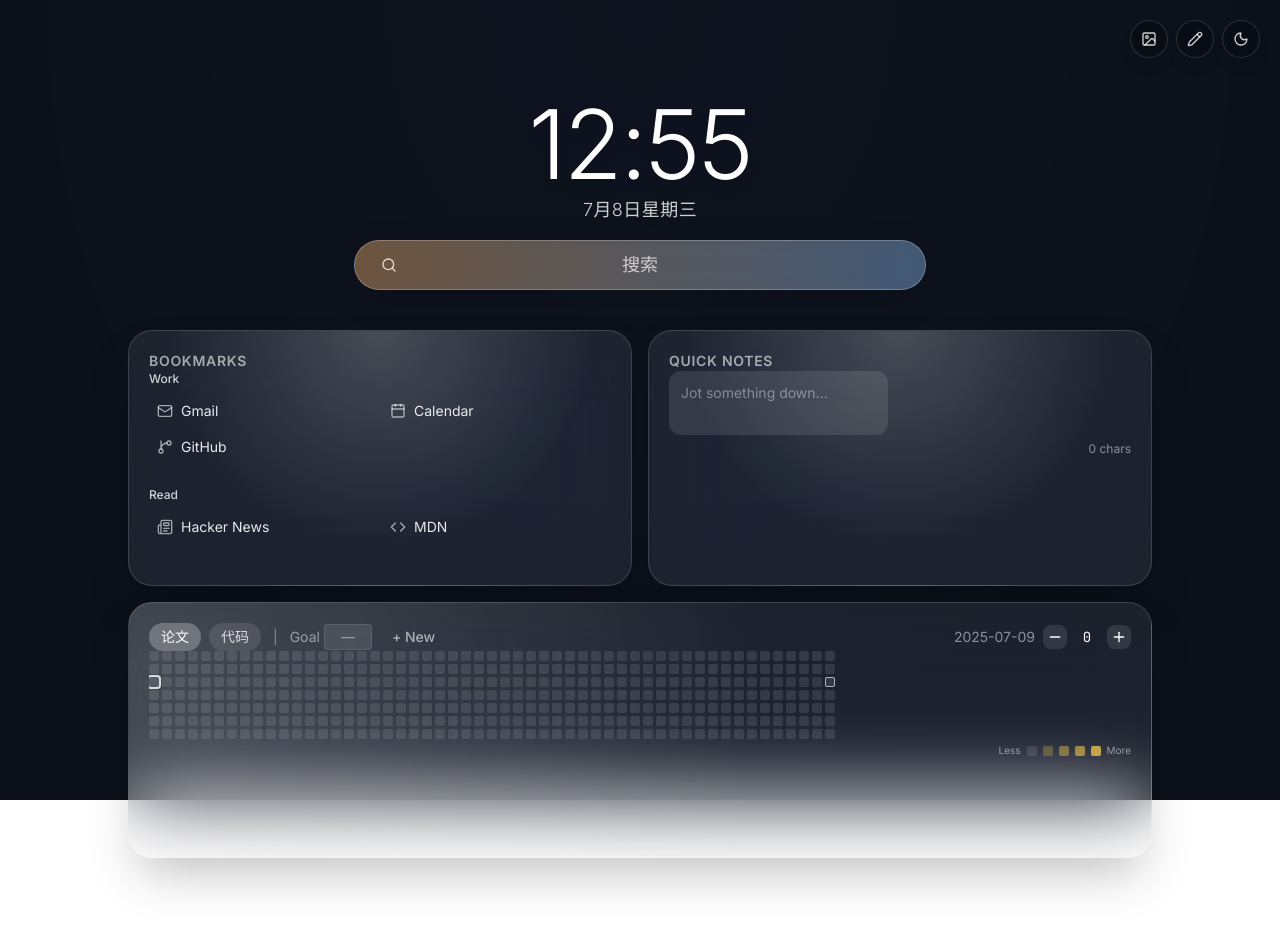
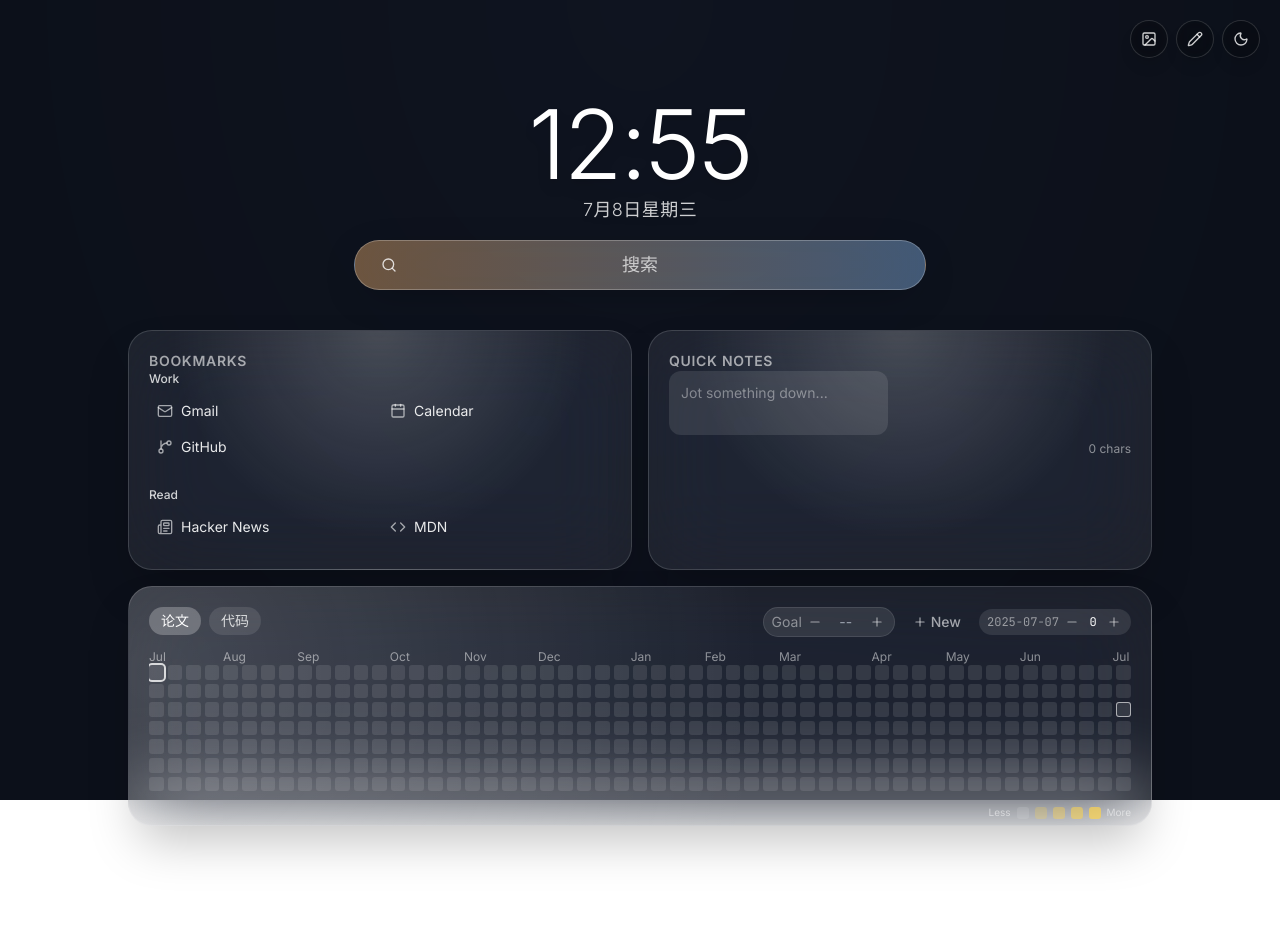
Before and after one commit to Yang-Yiming/tabstart, a React (Vite) app: page / in a window 1280 px wide. Both pictures are taken after a click on the button 154 px from the left and 682 px from the top of the page. Shown: the top 930 px of the page. Built offline with nearby package versions, Linux system fonts and the light colour scheme.

Commit message:
Improve heatmap widget layout

```diff
--- a/src/components/Dashboard.tsx
+++ b/src/components/Dashboard.tsx
@@ -16,6 +16,7 @@ const ResponsiveGridLayout = WidthProvider(Responsive)
 const BREAKPOINTS = { lg: 960, md: 640, sm: 0 }
 const COLS = { lg: 4, md: 2, sm: 1 }
 const LAYOUT_KEY = 'homepage-widget-layouts-v1'
+const GRID_ROW_HEIGHT = 112
 
 const DEFAULT_LAYOUTS: Layouts = {
   lg: [
@@ -190,7 +191,7 @@ export function Dashboard({ isEditing }: Props) {
         layouts={normalizedLayouts}
         breakpoints={BREAKPOINTS}
         cols={COLS}
-        rowHeight={120}
+        rowHeight={GRID_ROW_HEIGHT}
         margin={[16, 16]}
         containerPadding={[0, 0]}
         isDraggable={isEditing}
--- a/src/widgets/HeatmapWidget.tsx
+++ b/src/widgets/HeatmapWidget.tsx
@@ -1,4 +1,5 @@
 import { useMemo, useState } from 'react'
+import type { CSSProperties } from 'react'
 import { Minus, Plus } from 'lucide-react'
 import { WidgetCard } from '../components/WidgetCard'
 import { useLocalStorage } from '../hooks/useLocalStorage'
@@ -127,9 +128,10 @@ export function HeatmapWidget() {
   }
 
   return (
-    <WidgetCard className="flex h-full flex-col gap-4">
-        <div className="flex flex-wrap items-center justify-between gap-3">
-        <div className="flex items-center gap-2">
+    <WidgetCard className="h-full p-4">
+      <div className="flex h-full flex-col gap-3">
+        <div className="flex flex-wrap items-start justify-between gap-3">
+          <div className="flex flex-wrap items-center gap-2">
             {store.topics.map((topic) => (
               <button
                 key={topic}
@@ -149,73 +151,100 @@ export function HeatmapWidget() {
                 {topic}
               </button>
             ))}
-          <span className="mx-1 text-sm text-white/40">|</span>
-          <div className="flex items-center gap-1 text-sm">
-            <span className="text-white/50">Goal</span>
+          </div>
+
+          <div className="flex flex-wrap items-center justify-end gap-2 text-sm">
+            <div className="flex items-center gap-1 rounded-full border border-white/10 bg-white/10 px-2 py-1 text-white/70">
+              <span className="text-white/45">Goal</span>
+              <button
+                type="button"
+                onClick={() => setGoal(goal - 1)}
+                className="rounded-full p-0.5 text-white/55 transition hover:bg-white/15 hover:text-white"
+                aria-label="Decrease goal"
+                title="Decrease goal"
+              >
+                <Minus className="h-3.5 w-3.5" />
+              </button>
               <input
                 type="number"
                 min={0}
                 value={goal || ''}
-              placeholder="—"
+                placeholder="--"
                 onChange={(e) => setGoal(Number(e.target.value) || 0)}
-              className="w-12 rounded border border-white/10 bg-white/10 px-1 py-0.5 text-center text-sm text-white outline-none transition focus:border-white/30 [appearance:textfield] [&::-webkit-inner-spin-button]:appearance-none [&::-webkit-outer-spin-button]:appearance-none"
+                className="w-9 bg-transparent px-0.5 text-center text-sm text-white outline-none [appearance:textfield] [&::-webkit-inner-spin-button]:appearance-none [&::-webkit-outer-spin-button]:appearance-none"
               />
+              <button
+                type="button"
+                onClick={() => setGoal(goal + 1)}
+                className="rounded-full p-0.5 text-white/55 transition hover:bg-white/15 hover:text-white"
+                aria-label="Increase goal"
+                title="Increase goal"
+              >
+                <Plus className="h-3.5 w-3.5" />
+              </button>
+            </div>
             {goal > 0 && (
-              <span className={goalMet ? 'text-emerald-300' : 'text-amber-300'}>
-                ({total}/{goal})
+              <span
+                className={[
+                  'rounded-full px-2.5 py-1 font-medium',
+                  goalMet ? 'bg-emerald-400/15 text-emerald-200' : 'bg-amber-300/15 text-amber-200',
+                ].join(' ')}
+              >
+                {total}/{goal}
               </span>
             )}
-          </div>
             <button
               type="button"
               onClick={addTopic}
-            className="rounded-full px-3 py-1 text-sm font-medium text-white/60 transition hover:bg-white/10"
+              className="flex items-center gap-1 rounded-full px-2.5 py-1 font-medium text-white/60 transition hover:bg-white/10 hover:text-white"
             >
-            + New
+              <Plus className="h-3.5 w-3.5" />
+              New
             </button>
-        </div>
-
             {selected && (
-          <div className="flex items-center gap-2">
-            <span className="text-sm text-white/50">{formatKey(selected)}</span>
+              <div className="flex items-center gap-1 rounded-full bg-white/10 px-2 py-1">
+                <span className="font-mono text-xs text-white/50">{formatKey(selected)}</span>
                 <button
                   type="button"
                   onClick={() => selected && setValue(selected, -1)}
-              className="rounded-lg bg-white/10 p-1 text-white transition hover:bg-white/20"
+                  className="rounded-full p-0.5 text-white/55 transition hover:bg-white/15 hover:text-white"
+                  aria-label="Decrease selected day"
+                  title="Decrease selected day"
                 >
-              <Minus className="h-4 w-4" />
+                  <Minus className="h-3.5 w-3.5" />
                 </button>
-            <span className="min-w-[1.5rem] text-center font-mono text-sm text-white">
-              {selectedValue}
-            </span>
+                <span className="min-w-4 text-center font-mono text-xs text-white">{selectedValue}</span>
                 <button
                   type="button"
                   onClick={() => selected && setValue(selected, 1)}
-              className="rounded-lg bg-white/10 p-1 text-white transition hover:bg-white/20"
+                  className="rounded-full p-0.5 text-white/55 transition hover:bg-white/15 hover:text-white"
+                  aria-label="Increase selected day"
+                  title="Increase selected day"
                 >
-              <Plus className="h-4 w-4" />
+                  <Plus className="h-3.5 w-3.5" />
                 </button>
               </div>
             )}
           </div>
+        </div>
 
-      <div className="flex gap-2 overflow-x-auto pb-1">
-        <div className="relative">
-          <div className="pointer-events-none absolute -top-5 left-0 flex h-4 w-full">
+        <div className="min-w-0 flex-1 overflow-x-auto pb-0.5">
+          <div className="min-w-[680px]">
+            <div className="relative h-4">
               {monthLabels.map(({ weekIdx, label }) => (
                 <span
                   key={`${label}-${weekIdx}`}
-                className="absolute text-[10px] text-white/50"
-                style={{ left: `${weekIdx * 13}px` }}
+                  className="absolute text-xs text-white/50"
+                  style={{ left: `${(weekIdx / WEEKS) * 100}%` }}
                 >
                   {label}
                 </span>
               ))}
             </div>
 
-          <div className="flex gap-[3px]">
+            <div className="grid grid-cols-[repeat(53,minmax(0,1fr))] gap-[4px]">
               {weeks.map((days, weekIdx) => (
-              <div key={weekIdx} className="flex flex-col gap-[3px]">
+                <div key={weekIdx} className="flex flex-col gap-[4px]">
                   {days.map((day) => {
                     const value = getValue(day)
                     const key = formatKey(day)
@@ -228,7 +257,7 @@ export function HeatmapWidget() {
                         onClick={() => setSelected(day)}
                         style={intensityStyle(value, goal)}
                         className={[
-                        'h-[10px] w-[10px] rounded-[2px] transition',
+                          'aspect-square w-full rounded-[3px] transition',
                           isSelected
                             ? 'ring-2 ring-white/80'
                             : key === todayKey
@@ -247,15 +276,16 @@ export function HeatmapWidget() {
         <div className="flex items-center justify-end gap-1.5 text-[10px] text-white/50">
           <span>Less</span>
           {legendValues(goal).map((v, i) => (
-          <div key={i} className="h-[10px] w-[10px] rounded-[2px]" style={intensityStyle(v, goal)} />
+            <div key={i} className="h-3 w-3 rounded-[3px]" style={intensityStyle(v, goal)} />
           ))}
           <span>More</span>
+        </div>
       </div>
     </WidgetCard>
   )
 }
 
-function intensityStyle(value: number, goal: number): React.CSSProperties {
+function intensityStyle(value: number, goal: number): CSSProperties {
   if (goal <= 0) {
     if (value === 0) return { backgroundColor: 'rgba(255,255,255,0.1)' }
     const opacity = Math.min(0.1 + 0.15 * value, 1)
```
Lines whose indentation alone changed are shown as unchanged.
